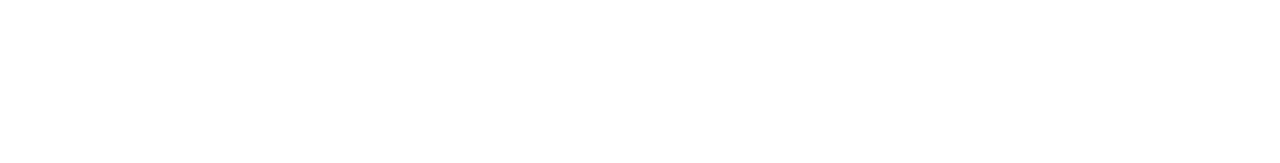
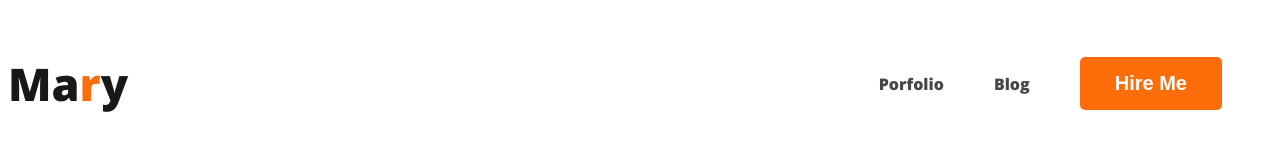
Before and after one commit to princeneoge/webdeveloper-portfolio, a plain HTML site: page index.html in a window 1280 px wide. Drawn offline with nearby package versions, Linux system fonts and the light colour scheme.

Commit message:
add all css style

```diff
--- a/index.html
+++ b/index.html
@@ -1,19 +1,30 @@
 <!DOCTYPE html>
 <html lang="en">
-<head>
-    <meta charset="UTF-8">
-    <meta name="viewport" content="width=device-width, initial-scale=1.0">
+  <head>
+    <meta charset="UTF-8" />
+    <meta name="viewport" content="width=device-width, initial-scale=1.0" />
     <title>Web Weveloper Portfolio</title>
-</head>
-<body>
+    <link rel="preconnect" href="https://fonts.googleapis.com" />
+    <link rel="preconnect" href="https://fonts.gstatic.com" crossorigin />
+    <link
+      href="https://fonts.googleapis.com/css2?family=Open+Sans:wght@800&display=swap"
+      rel="stylesheet"
+    />
+
+    <link rel="stylesheet" href="styles/portfolio.css" />
+  </head>
+  <body>
     <header>
-
+      <nav>
+        <h3 class="nav-title">Ma<span class="text-primary">r</span>y</h3>
+        <ul>
+          <li><a href="">Porfolio</a></li>
+          <li><a href="">Blog</a></li>
+          <li><button class="btn-primary">Hire Me</button></li>
+        </ul>
+      </nav>
     </header>
-    <main>
-
-    </main>
-    <footer>
-
-    </footer>
-</body>
+    <main></main>
+    <footer></footer>
+  </body>
 </html>
--- /dev/null
+++ b/styles/portfolio.css
@@ -0,0 +1,43 @@
+/* common shared styles */
+body {
+    font-family: 'Open Sans', sans-serif;
+}
+
+.text-primary{
+    color: #fd6e0a;
+}
+
+.btn-primary{
+    border-radius: 5px;
+    background-color: #fd6e0a;
+    border: 0;
+    color: white;
+    font-size: 20px;
+    font-weight: 700;
+    padding: 15px 35px;
+}
+
+/* nav related styles */
+nav {
+    display: flex;
+    justify-content: space-between;
+    align-items: center;
+}
+
+.nav-title {
+    font-size: 45px;
+    font-weight: 800;
+    color: #181818
+}
+nav > ul{
+    display: flex;
+    align-items: center;
+}
+nav li{
+    list-style: none;
+    margin-right: 50px;
+}
+nav a{
+    text-decoration: none;
+    color: #474747;
+}
```
